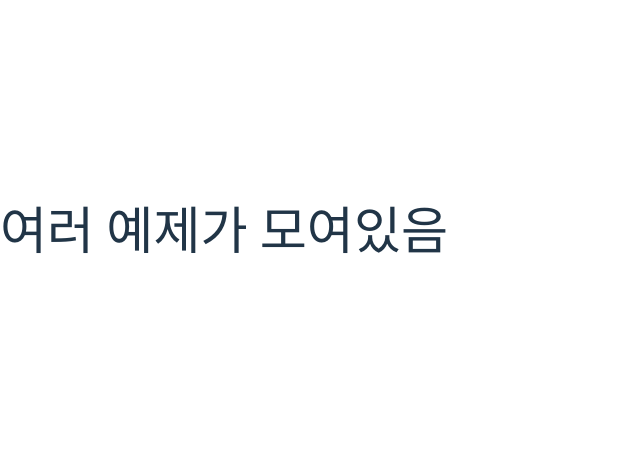
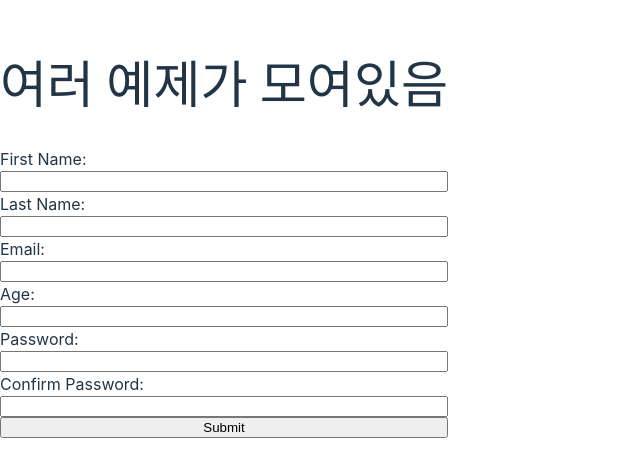
Before and after one commit to sungjaebae/react-table-with-husky, a React (Vite) app: page /register in a window 1280 px wide. Before the commit this address had no page. Shown: the part 170-646 px from the top of the page, without its empty margins (0-640 px from the left). Built offline with nearby package versions, Linux system fonts and the light colour scheme.

Commit message:
feat: react-hook-form, imperativeHandle 사용 추가

```diff
--- a/package.json
+++ b/package.json
@@ -13,6 +13,7 @@
   },
   "dependencies": {
     "@faker-js/faker": "^7.6.0",
+    "@hookform/resolvers": "^3.0.1",
     "@tanstack/react-query": "^4.29.1",
     "@tanstack/react-query-devtools": "^4.29.1",
     "@tanstack/react-virtual": "^3.0.0-beta.54",
@@ -21,12 +22,15 @@
     "react": "^18.2.0",
     "react-dom": "^18.2.0",
     "react-error-boundary": "^4.0.3",
+    "react-hook-form": "^7.43.9",
     "react-router-dom": "^6.10.0",
-    "swr": "^2.1.3"
+    "swr": "^2.1.3",
+    "zod": "^3.21.4"
   },
   "devDependencies": {
     "@commitlint/cli": "^17.5.1",
     "@commitlint/config-conventional": "^17.4.4",
+    "@hookform/devtools": "^4.3.1",
     "@types/react": "^18.0.28",
     "@types/react-dom": "^18.0.11",
     "@vitejs/plugin-react": "^3.1.0",
--- a/src/App.jsx
+++ b/src/App.jsx
@@ -2,6 +2,8 @@ import { Route, Routes } from 'react-router-dom'
 import PostLists from './components/react-query/pages/PostsLists'
 import Post from './components/react-query/pages/Post'
 import EditPost from './components/react-query/pages/EditPost'
+import SignUpPage from './components/react-hook-form/SignUpPage'
+import ImperativeHandlePage from './components/ImperativeHandle/ImperativeHandlePage'
 
 function App() {
   return (
@@ -11,6 +13,8 @@ function App() {
         <Route path="/post" element={<PostLists />} />
         <Route path="/post/:id" element={<Post />} />
         <Route path="/post/:id/edit" element={<EditPost />} />
+        <Route path="/register" element={<SignUpPage />} />
+        <Route path="/imperative-handle" element={<ImperativeHandlePage />} />
       </Routes>
     </div>
   )
--- /dev/null
+++ b/src/components/ImperativeHandle/CustomInput.jsx
@@ -0,0 +1,24 @@
+import { forwardRef, useImperativeHandle } from 'react'
+
+function CustomInput({ style, ...props }, ref) {
+  useImperativeHandle(ref, () => ({
+    hi() {
+      console.log('Hi')
+    },
+  }))
+
+  return (
+    <input
+      {...props}
+      style={{
+        border: 'none',
+        backgroundColor: 'lightpink',
+        padding: '.25em',
+        boarderBottom: '2px solid black',
+        ...style,
+      }}
+    />
+  )
+}
+
+export default forwardRef(CustomInput)
--- /dev/null
+++ b/src/components/ImperativeHandle/ImperativeHandlePage.jsx
@@ -0,0 +1,15 @@
+import { useRef } from 'react'
+import CustomInput from './CustomInput'
+
+export default function ImperativeHandlePage() {
+  const inputRef = useRef()
+  const handleChange = () => {
+    inputRef.current.hi()
+  }
+  return (
+    <div>
+      <h1>ImperativeHandlePage</h1>
+      <CustomInput onChange={handleChange} ref={inputRef} />
+    </div>
+  )
+}
--- /dev/null
+++ b/src/components/react-hook-form/SignUpForm.jsx
@@ -0,0 +1,75 @@
+import { z } from 'zod'
+import { useForm } from 'react-hook-form'
+import { zodResolver } from '@hookform/resolvers/zod'
+import { DevTool } from '@hookform/devtools'
+import { forwardRef, useEffect, useImperativeHandle } from 'react'
+
+const SignUpForm = forwardRef(({ onSubmit }, ref) => {
+  const schema = z
+    .object({
+      firstName: z.string().min(2).max(30),
+      lastName: z.string().min(2).max(30),
+      email: z.string().email(),
+      age: z.number().min(18).max(70),
+      password: z.string().min(5).max(20),
+      confirmPassword: z.string().min(5).max(20),
+    })
+    .refine((data) => data.password === data.confirmPassword, {
+      message: 'Password and confirm password must be the same',
+      path: ['confirmPassword'],
+    })
+
+  const {
+    register,
+    handleSubmit,
+    formState: { errors },
+    control,
+    setError,
+  } = useForm({ resolver: zodResolver(schema) })
+
+  useImperativeHandle(
+    ref,
+    () => ({
+      // eslint-disable-next-line no-shadow
+      setErrors(errors) {
+        Object.entries(errors).forEach(([key, value]) => setError(key, { message: value }))
+      },
+    }),
+    [],
+  )
+
+  return (
+    <div className="App">
+      <form onSubmit={handleSubmit(onSubmit)} style={{ display: 'flex', flexDirection: 'column' }}>
+        <label htmlFor="firstname"> First Name:</label>
+        <input type="text" id="firstname" {...register('firstName')} />
+        {errors.firstName && <span>{errors.firstName.message}</span>}
+
+        <label htmlFor="lastname"> Last Name:</label>
+        <input type="text" id="lastname" {...register('lastName')} />
+        {errors.lastName && <span>{errors.lastName.message}</span>}
+
+        <label htmlFor="email"> Email:</label>
+        <input type="email" id="email" {...register('email')} />
+        {errors.email && <span>{errors.email.message}</span>}
+
+        <label htmlFor="age"> Age:</label>
+        <input type="number" id="age" {...register('age', { valueAsNumber: true })} />
+        {errors.age && <span>{errors.age.message}</span>}
+
+        <label htmlFor="password"> Password:</label>
+        <input type="password" id="password" {...register('password')} />
+        {errors.password && <span>{errors.password.message}</span>}
+
+        <label htmlFor="confirm_password"> Confirm Password:</label>
+        <input type="password" id="confirm_password" {...register('confirmPassword')} />
+        {errors.confirmPassword && <span>{errors.confirmPassword.message}</span>}
+
+        <input type="submit" />
+      </form>
+      <DevTool control={control} />
+    </div>
+  )
+})
+
+export default SignUpForm
--- /dev/null
+++ b/src/components/react-hook-form/SignUpPage.jsx
@@ -0,0 +1,21 @@
+import { useRef } from 'react'
+import SignUpForm from './SignUpForm'
+
+export default function SignUpPage() {
+  const signupFormRef = useRef(null)
+  const handleSubmit = async (data) => {
+    const response = await fetch(`http://localhost:3000/postsasdf`, {
+      method: 'POST',
+      headers: {
+        'Content-Type': 'application/json',
+      },
+      body: JSON.stringify(data),
+    })
+    const jsonResponse = await response.json()
+    if (!jsonResponse.success) {
+      signupFormRef.current.setErrors(jsonResponse.errors)
+    }
+  }
+
+  return <SignUpForm ref={signupFormRef} onSubmit={handleSubmit} />
+}
```
Also changed, not shown: data/error-bouundary-db.json (+54 -0 lines), .eslintrc.cjs, 1 other file (tests, documents, lock files or other folders).
